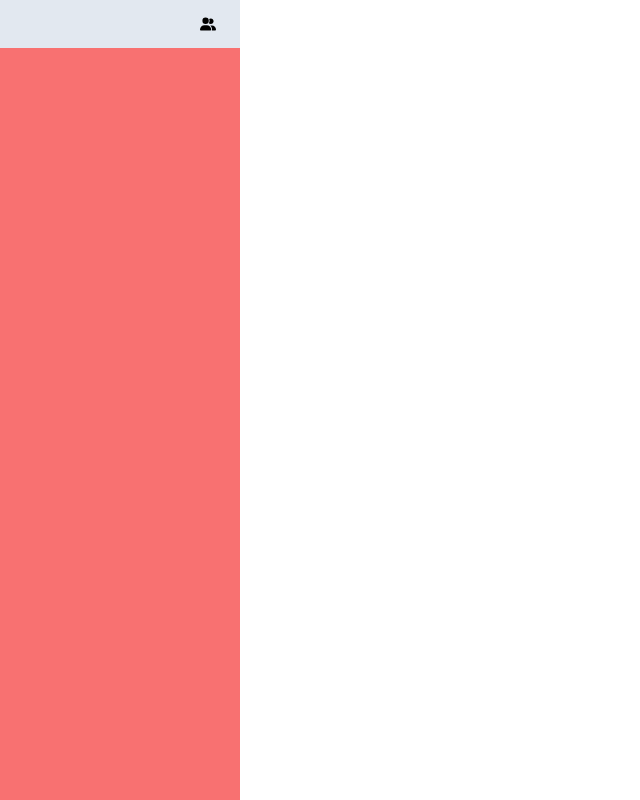
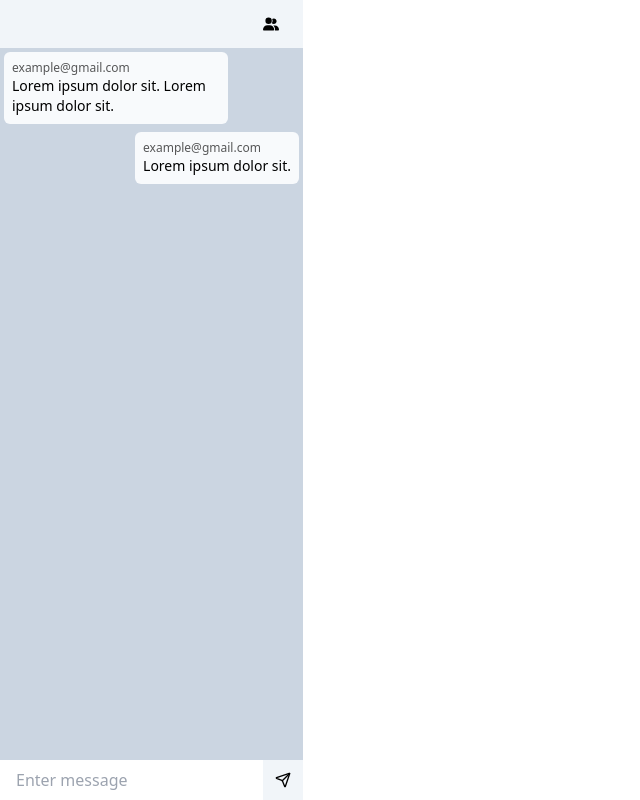
Before and after one commit to Premium07/ai-chatapp, a React (Vite) app in the folder frontend/: page /projects in a window 1280 px wide. Shown: the whole page, without its empty margins (0-640 px from the left). Built offline with nearby package versions, Linux system fonts and the light colour scheme; no server answers.

Commit message:
feat: add messaging interface to Projects page with input and send button

```diff
--- a/frontend/src/pages/Projects.jsx
+++ b/frontend/src/pages/Projects.jsx
@@ -1,5 +1,6 @@
 import { useLocation } from "react-router-dom";
 import { FaUserGroup } from "react-icons/fa6";
+import { LuSend } from "react-icons/lu";
 
 const Projects = () => {
   const location = useLocation();
@@ -8,12 +9,39 @@ const Projects = () => {
 
   return (
     <main className="h-screen w-screen flex">
-      <section className="h-full min-w-60 bg-red-400">
-        <header className="flex justify-end p-2 px-4 w-full bg-slate-200">
+      <section className="relative h-full flex flex-col min-w-72 bg-slate-300">
+        <header className="flex justify-end p-2 px-4 w-full bg-slate-100">
           <button className="p-2">
             <FaUserGroup />
           </button>
         </header>
+        <section className="flex-grow flex flex-col">
+          <div className="flex-grow flex flex-col gap-2 p-1">
+            <div className="incoming-msg max-w-56 flex flex-col bg-slate-50 w-fit rounded-md p-2 ">
+              <small className="opacity-65 text-xs">example@gmail.com</small>
+              <p className="text-sm">
+                Lorem ipsum dolor sit. Lorem ipsum dolor sit.
+              </p>
+            </div>
+            <div className="outgoing-msg max-w-56 ml-auto flex flex-col bg-slate-50 w-fit rounded-md p-2 ">
+              <small className="opacity-65 text-xs">example@gmail.com</small>
+              <p className="text-sm">Lorem ipsum dolor sit.</p>
+            </div>
+          </div>
+          <div className="flex items-center w-full bg-slate-100">
+            <input
+              className="p-2 px-4 outline-none"
+              type="text"
+              placeholder="Enter message"
+              name=""
+            />
+            <button className="flex-grow px-3">
+              <LuSend />
+            </button>
+          </div>
+        </section>
+
+        <div className="sidepanel w-full h-60 bg-red-500 absolute -left-full top-0"></div>
       </section>
       <section></section>
     </main>
```
